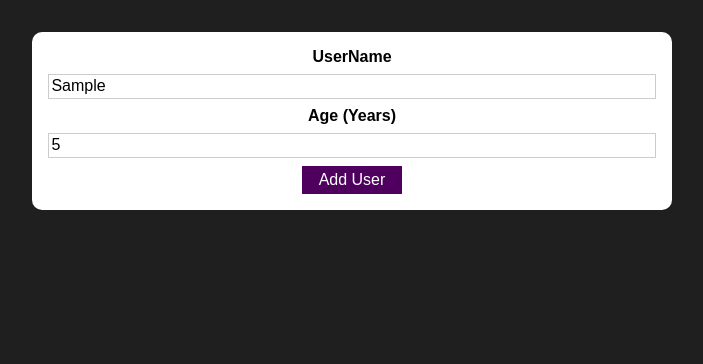
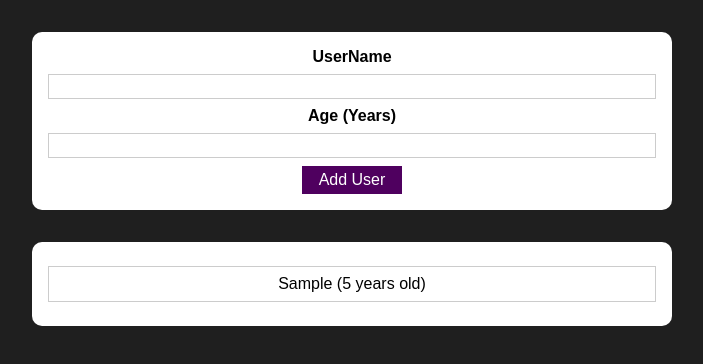
Before and after one commit to IlhamBinyetov/User_Project, a React (Create React App) app: page / in a window 1280 px wide. Both pictures are taken after typing "Sample", "5" into the empty fields and a click on the button "Add User". Shown: the top 364 px of the page, without its empty margins (288-991 px from the left). Built offline with nearby package versions, Linux system fonts and the light colour scheme.

Commit message:
Added ErrorModal,Userslist components and using useState Hook in many places

```diff
--- a/src/App.js
+++ b/src/App.js
@@ -1,12 +1,22 @@
-import React from 'react';
+import React, {useState} from 'react';
 
 import AddUser from './components/Users/AddUser';
 import './App.css';
+import UsersList from './components/Users/UsersList';
 
 function App() {
+const [usersList, setUserslist] = useState([]);
+
+const addUserhandler = (uName,uAge) =>{
+  setUserslist((prevUsersList) => {
+    return[...prevUsersList,{name:uName, age:uAge, id:Math.random().toString()},]
+  })
+}
+
   return (
     <div className="App">
-      <AddUser/>
+      <AddUser onAddUser={addUserhandler}/>
+      <UsersList users={usersList}/>
     </div>
   );
 }
--- /dev/null
+++ b/src/components/UI/ErrorModal.js
@@ -0,0 +1,23 @@
+import React from "react";
+import Card from "./Card";
+import Button from "./Button";
+import classes from './ErrorModal.module.css';
+const ErrorModal = (props) => {
+    return (<div>
+        <div className={classes.backdrop} onClick={props.onConfirm}></div>
+    <   Card className={classes.modal}>
+            <header className={classes.header}>
+                <h2>{props.title}</h2>
+            </header>
+            <div className={classes.content}>
+                <p>{props.message}</p>
+            </div>
+            <footer className={classes.actions}>
+                <Button onClick={props.onConfirm}>Okay</Button>
+            </footer>
+        </Card>
+    </div>
+    )
+};
+
+export default ErrorModal;
--- /dev/null
+++ b/src/components/UI/ErrorModal.module.css
@@ -0,0 +1,45 @@
+.backdrop {
+    position: fixed;
+    top: 0;
+    left: 0;
+    width: 100%;
+    height: 100vh;
+    z-index: 10;
+    background: rgba(0, 0, 0, 0.75);
+  }
+
+  .modal {
+    position: fixed;
+    top: 30vh;
+    left: 10%;
+    width: 80%;
+    z-index: 100;
+    overflow: hidden;
+  }
+
+  .header {
+    background: #4f005f;
+    padding: 1rem;
+  }
+
+  .header h2 {
+    margin: 0;
+    color: white;
+  }
+
+  .content {
+    padding: 1rem;
+  }
+
+  .actions {
+    padding: 1rem;
+    display: flex;
+    justify-content: flex-end;
+  }
+
+  @media (min-width: 768px) {
+    .modal {
+      left: calc(50% - 20rem);
+      width: 40rem;
+    }
+  }
--- a/src/components/Users/AddUser.js
+++ b/src/components/Users/AddUser.js
@@ -1,27 +1,69 @@
-import React from "react";
+import React, {useState} from "react";
 import Card from "../UI/Card";
 
 import styles from './AddUser.module.css'
 import Button from "../UI/Button";
+import ErrorModal from "../UI/ErrorModal";
+
 
 const AddUser = (props) =>{
 
+    const [enteredUserName, setEnteredUserName] = useState('');
+    const [enteredAge, setEnteredAge] = useState('');
+    const [error, setError] = useState();
+
+
 const addUserhandler = (event) =>{
     event.preventDefault();
+    if(enteredUserName.trim().length === 0 || enteredAge.trim().length === 0){
+        setError({
+            title : 'Invalid input',
+            message: 'Please enter a valid name and age (non-empty values).'
+        })
+        return;
+    }
+    if(+enteredAge < 1){
+        setError({
+            title:'Invalid age',
+            message:'Please enter a valid age (>0)'
+        })
+        return;
+    }
+
+    props.onAddUser(enteredUserName, enteredAge);
+    setEnteredAge('');
+    setEnteredUserName('');
+
+}
+
+const userNameChangeHandler = (event) =>{
+    setEnteredUserName(event.target.value);
+}
+
+const ageChangeHandler = (event) =>{
+    setEnteredAge(event.target.value);
+}
+
+const errorHandler = () =>{
+    setError(null);
 }
 
     return(
+        <div>
+            {error && (<ErrorModal title={error.title} message={error.message} onConfirm={errorHandler}/>)}
         <Card className={styles.input }>
-            <form onSubmit={addUserhandler}>
+                <form onSubmit={addUserhandler}>
                     <label htmlFor="username">UserName</label>
-                    <input id="usernme" type="text" />
+                    <input id="usernme" type="text" value={enteredUserName} onChange={userNameChangeHandler} />
                     <label htmlFor="age">Age (Years)</label>
-                    <input id="age" type="number" />
+                    <input id="age" type="number" value={enteredAge} onChange={ageChangeHandler} />
                     <Button type="submit">Add User</Button>
                 </form>
         </Card>
+        </div>
+
 
     )
 }
 
-export default AddUser
+export default AddUser;
--- /dev/null
+++ b/src/components/Users/UsersList.js
@@ -0,0 +1,21 @@
+import React from "react";
+
+import Card from "../UI/Card";
+import classes from  './UsersList.module.css';
+const UsersList = (props) =>{
+    return (
+
+        <Card className={classes.users}>
+            <ul>
+                {props.users.map((user) => (
+                    <li key={user.id}>
+                        {user.name} ({user.age} years old)
+                    </li>
+                ))}
+            </ul>
+        </Card>
+
+    );
+};
+
+export default UsersList;
--- /dev/null
+++ b/src/components/Users/UsersList.module.css
@@ -0,0 +1,16 @@
+.users {
+    margin: 2rem auto;
+    width: 90%;
+    max-width: 40rem;
+  }
+
+  .users ul {
+    list-style: none;
+    padding: 1rem;
+  }
+
+  .users li {
+    border: 1px solid #ccc;
+    margin: 0.5rem 0;
+    padding: 0.5rem;
+  }
```
